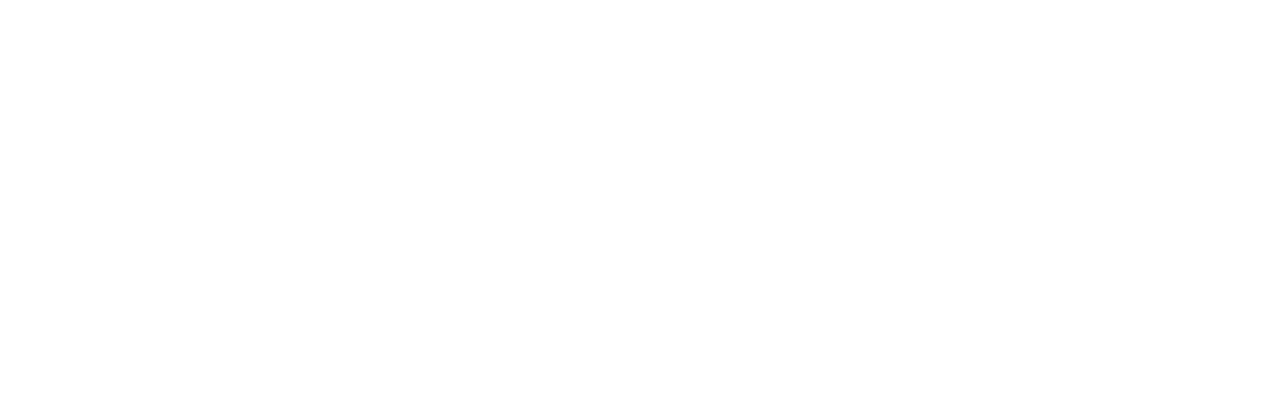
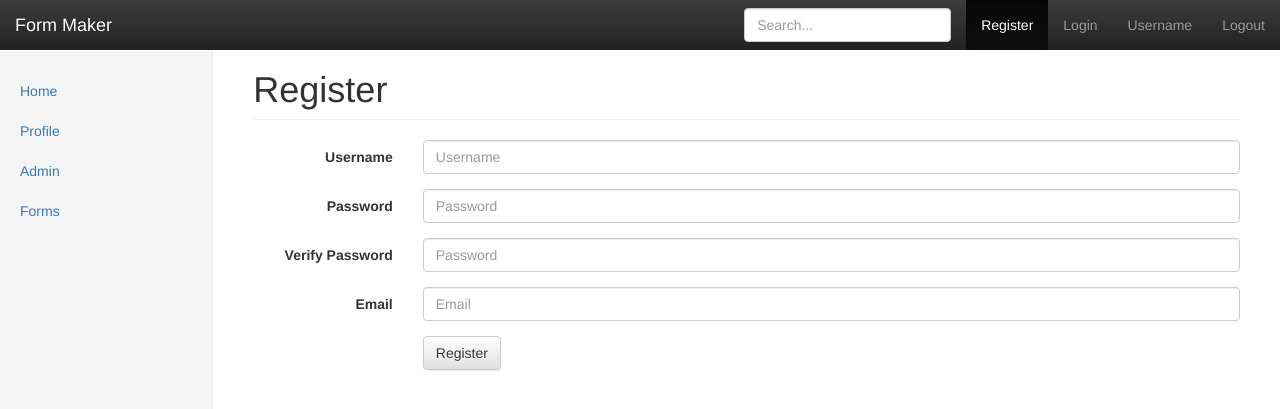
Before and after one commit to erikammcvey/WebDevSpring2016, a website: page public/assignment/register.html in a window 1280 px wide. Drawn offline with nearby package versions, Linux system fonts and the light colour scheme.

Commit message:
create register page

```diff
--- a/public/assignment/register.html
+++ b/public/assignment/register.html
@@ -16,4 +16,78 @@
     <!--mobile friendly-->
     <meta name="viewport" content="width=device-width, initial-scale=1">
 </head>
+<body>
+
+<nav class="navbar navbar-inverse navbar-fixed-top">
+    <div class="container-fluid">
+        <div class="navbar-header">
+            <button type="button" class="navbar-toggle collapsed" data-toggle="collapse" data-target="#navbar" aria-expanded="false" aria-controls="navbar">
+                <span class="sr-only">Toggle navigation</span>
+                <span class="icon-bar"></span>
+                <span class="icon-bar"></span>
+                <span class="icon-bar"></span>
+            </button>
+            <a class="navbar-brand" href="#">Form Maker</a>
+        </div>
+        <div id="navbar" class="navbar-collapse collapse">
+            <ul class="nav navbar-nav navbar-right">
+                <li class="active"><a href="#">Register</a></li>
+                <li><a href="#">Login</a></li>
+                <li><a href="#">Username</a></li>
+                <li><a href="#">Logout</a></li>
+            </ul>
+            <form class="navbar-form navbar-right">
+                <input type="text" class="form-control" placeholder="Search...">
+            </form>
+        </div>
+    </div>
+</nav>
+
+<div class="container-fluid">
+    <div class="row">
+        <div class="col-sm-3 col-md-2 sidebar">
+            <ul class="nav nav-sidebar">
+                <li><a href="#">Home</a></li>
+                <li><a href="#">Profile</a></li>
+                <li><a href="#">Admin</a></li>
+                <li><a href="#">Forms</a></li>
+            </ul>
+        </div>
+        <div class="col-sm-9 col-sm-offset-3 col-md-10 col-md-offset-2 main">
+            <h1 class="page-header">Register</h1>
+            <form class="form-horizontal">
+                <div class="form-group">
+                    <label for="Username" class="col-sm-2 control-label">Username</label>
+                    <div class="col-sm-10">
+                        <input type="text" class="form-control" id="Username" placeholder="Username">
+                    </div>
+                </div>
+                <div class="form-group">
+                    <label for="inputPassword" class="col-sm-2 control-label">Password</label>
+                    <div class="col-sm-10">
+                        <input type="password" class="form-control" id="inputPassword" placeholder="Password">
+                    </div>
+                </div>
+                <div class="form-group">
+                    <label for="inputPassword2" class="col-sm-2 control-label">Verify Password</label>
+                    <div class="col-sm-10">
+                        <input type="password" class="form-control" id="inputPassword2" placeholder="Password">
+                    </div>
+                </div>
+                <div class="form-group">
+                    <label for="inputEmail3" class="col-sm-2 control-label">Email</label>
+                    <div class="col-sm-10">
+                        <input type="email" class="form-control" id="inputEmail3" placeholder="Email">
+                    </div>
+                </div>
+                <div class="form-group">
+                    <div class="col-sm-offset-2 col-sm-10">
+                        <a href="profile.html" class="btn btn-default">Register</a>
+                    </div>
+                </div>
+            </form>
+        </div>
+    </div>
+</div>
+</body>
 </html>
```
